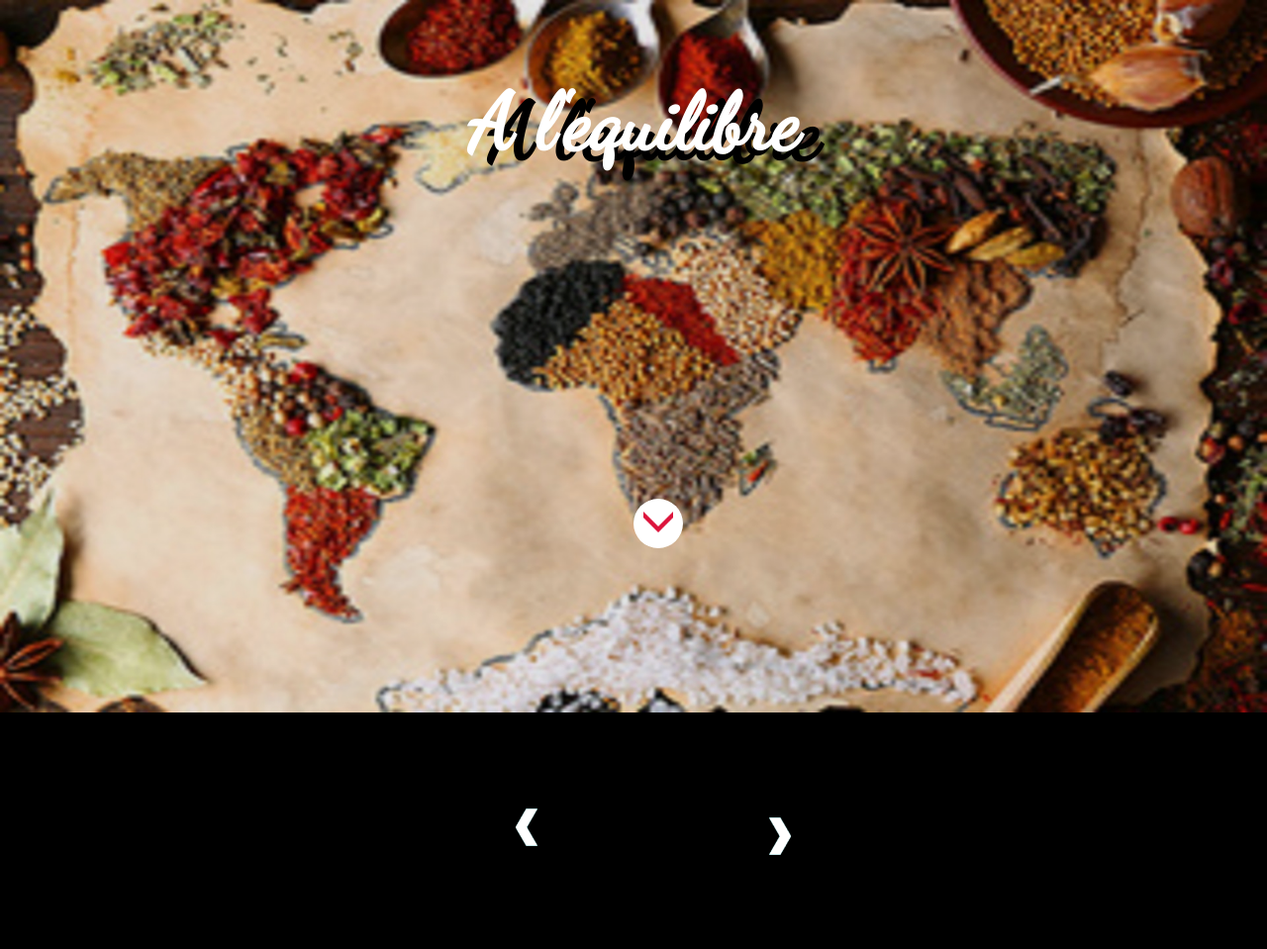
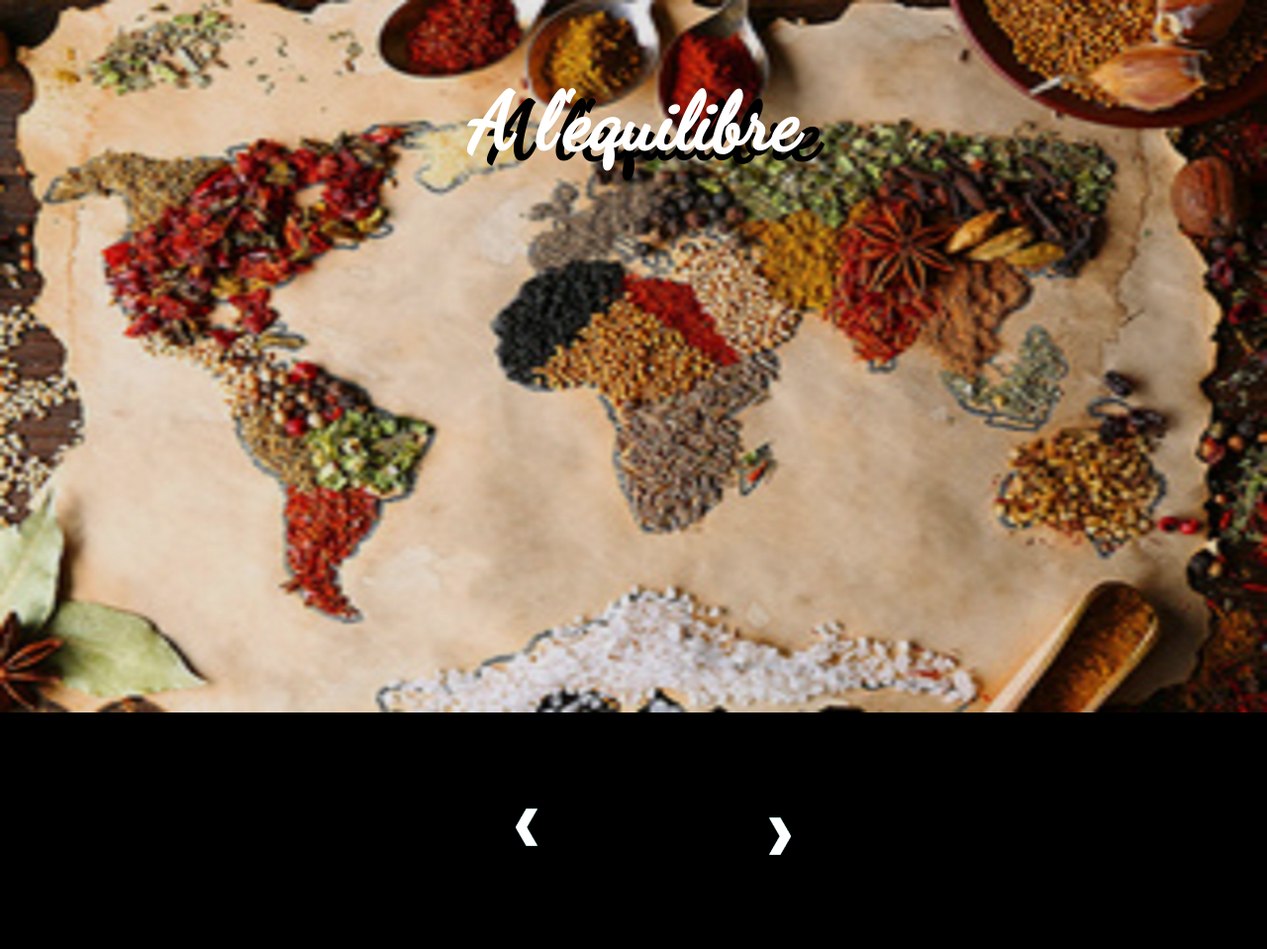
Before and after one commit to dmickael/Transversal, a PHP site: page /Le_site/index.php in a window 1280 px wide. Shown: the top 959 px of the page at 99% size. Run offline with PHP 8.4, Linux system fonts and the light colour scheme; some libraries are stand-ins or nearby versions; grey boxes are pictures that could not be loaded.

Commit message:
petite modification

```diff
--- a/Le_site/index.php
+++ b/Le_site/index.php
@@ -28,7 +28,6 @@ require ('back_office/db.php') ?>
             <div><img src="images/image_caroussel/fruit_legume.jpg" title="fruitlegume" alt="fruit et legume"></div>
             <div><img src="images/image_caroussel/cuisine_du_monde.jpg" title="cuisinemonde" alt="cuisine du monde"></div>
         </div>
-        <a href="#ancre_decouverte_monde"><img src="images/flechebas.png" title="continuer"></a>
         <article id="index_decouverte_monde">
             <h2 class="titre_rouge" id="ancre_decouverte_monde">A la découverte du monde</h2>
             <div class="index_decouverte_monde_images">
--- a/Le_site/js/header.js
+++ b/Le_site/js/header.js
@@ -6,6 +6,8 @@ if (window.innerWidth<1000) {
         $("nav").slideToggle("slow", function () {
             $(".hamburger").hide();
             $(".cross").show();
+            $(".titre_caroussel").addClass('move');
+            $(".titre_caroussel").removeClass('titre_caroussel');
         });
     });
 
@@ -13,6 +15,8 @@ if (window.innerWidth<1000) {
         $("nav").slideToggle("slow", function () {
             $(".cross").hide();
             $(".hamburger").show();
+            $(".move").addClass('titre_caroussel');
+            $(".move").removeClass('move');
         });
     });
 }
--- a/Le_site/style.css
+++ b/Le_site/style.css
@@ -88,6 +88,7 @@ header ul{
 }
 header li{
     margin: 2%;
+    font-family: 'Dancing Script';
 }
 img[title="logo"]{
     width: 170px;
@@ -184,6 +185,14 @@ img[title='cuisinemonde'],img[title='legumefeu'],img[title='fruitlegume'],img[ti
     text-align: center;
     text-shadow: 20px 10px black;
 }
+.move{
+    top:300px;
+    position: absolute;
+    z-index: 1500;
+    font-size: 5em;
+    width: 100%;
+    text-align: center;
+}
 #index_decouverte_monde{
     display: flex;
     flex-direction: column;
@@ -255,17 +264,6 @@ img[title='cuisinemonde'],img[title='legumefeu'],img[title='fruitlegume'],img[ti
 
 #index_decouverte_monde div:last-of-type{
     flex-direction: row-reverse;
-}
-img[title="continuer"]{
-    z-index: 1000;
-    height: 50px;
-    width: 50px;
-    position: absolute;
-    top: 91%;
-    align-self: center;
-    background-color: white;
-    border-radius: 50%;
-    padding: 1px;
 }
 a{
     align-self: center;
@@ -888,12 +886,12 @@ html, .ba_section {
     header nav{z-index:16000; font-weight:bold; font-size:0.8em; width:100%; background:#f1f1f1;  position:relative; text-align:center; font-size:12px;}
     nav ul {margin: 0; padding: 0; list-style-type: none; list-style-image: none;flex-direction: column;}
     nav li { padding:5px; border-bottom:#dddddd 1px solid;}
-    nav li:hover{background:#ffffff; padding:15px 0 15px 0; border-bottom:#dddddd 1px solid;}
+    nav li:hover{background:#ffffff; border-bottom:#dddddd 1px solid; font-size: 1.5em}
     nav ul li a { text-decoration:none;  margin: 0px; color:#666;}
     nav ul li a:hover {  color: #666; text-decoration:none;}
     nav a{text-decoration:none; color:#666;}
     nav a:hover{text-decoration:none; color:#666;}
 }
 @media screen and (min-width: 200px) and (max-width: 600px){
-    #site_map ul{text-align: center; width: 150px}.titre_caroussel{font-size: 4em;top:120px}
+    #site_map ul{text-align: center; width: 150px}.titre_caroussel{font-size: 4em;top:120px}.move{font-size: 4em;}.move2{top: 600px}
 }
```
